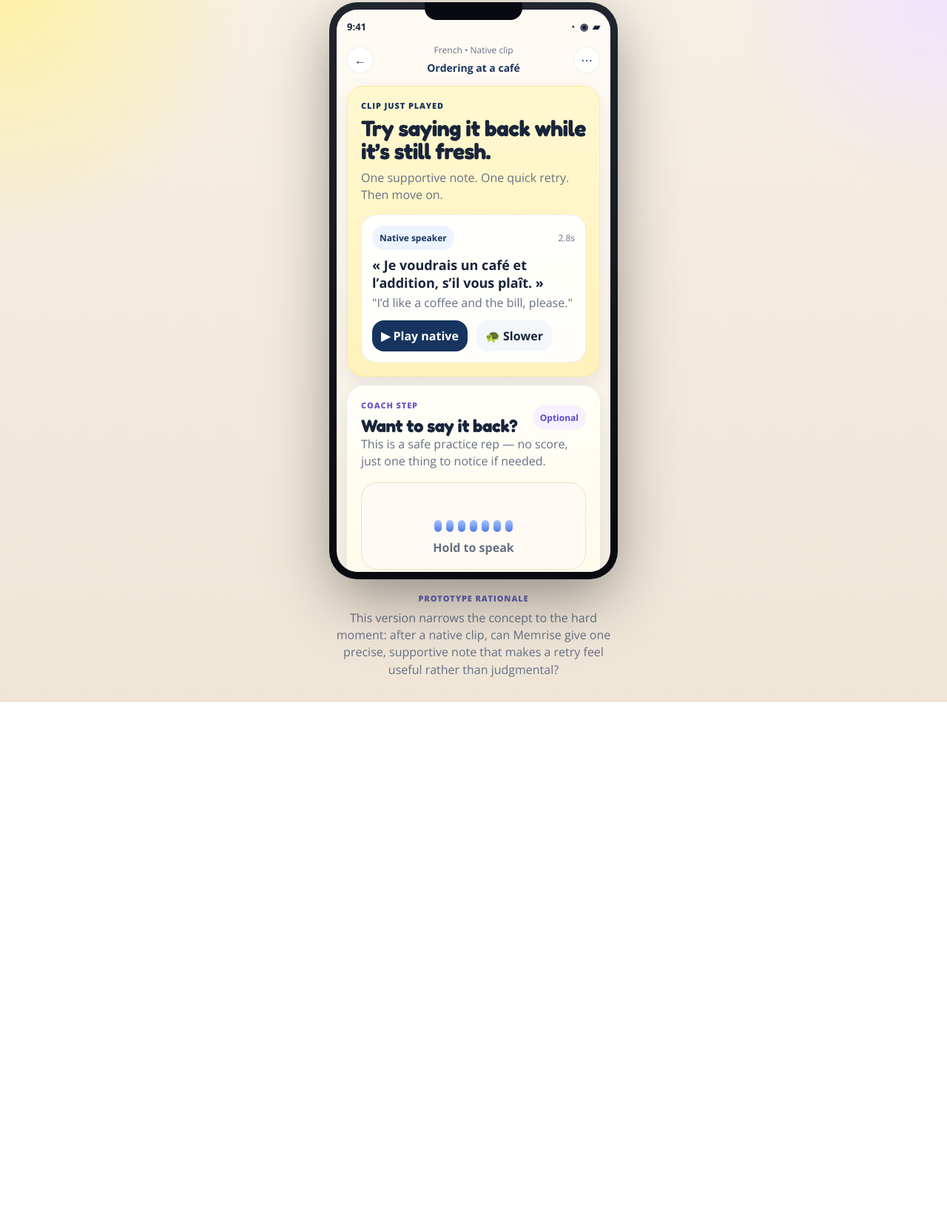
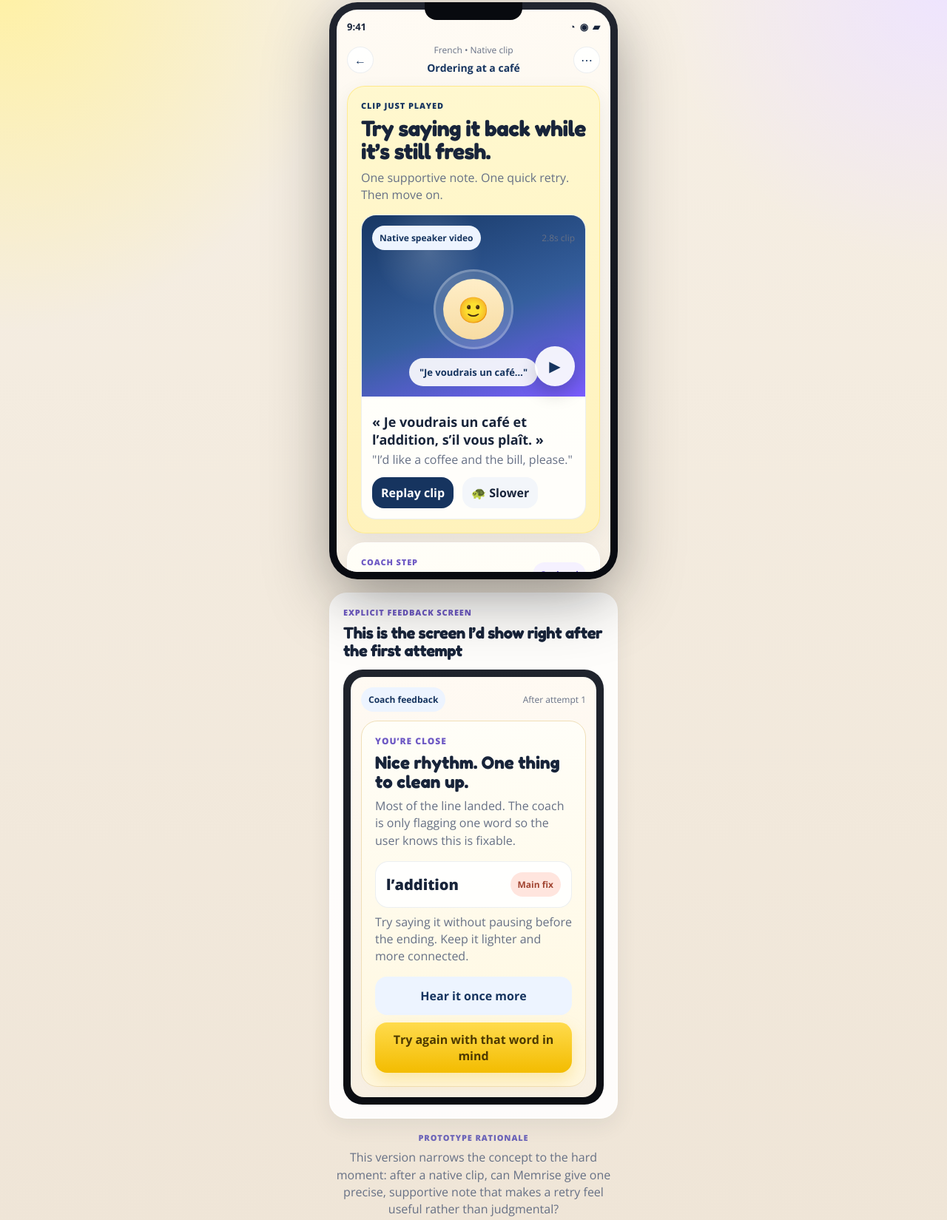
Before and after one commit to mbo-membo/prototype-2026-04-29-native-clip-coach-replay-loop, a plain HTML site: page index.html in a window 1280 px wide. Shown: the part 21-1670 px from the top of the page at 74% size. Before the commit the page ends 970 px from the top, so only its background shows below. Drawn offline with nearby package versions, Linux system fonts and the light colour scheme.

Commit message:
Publish prototype-2026-04-29-native-clip-coach-replay-loop

```diff
--- a/index.html
+++ b/index.html
@@ -35,16 +35,27 @@
             <h1>Try saying it back while it’s still fresh.</h1>
             <p class="subcopy">One supportive note. One quick retry. Then move on.</p>
 
-            <article class="clip-card">
-              <div class="clip-meta">
-                <span class="pill active">Native speaker</span>
-                <span class="tiny-meta">2.8s</span>
+            <article class="video-card">
+              <div class="video-frame">
+                <div class="video-overlay">
+                  <span class="pill active">Native speaker video</span>
+                  <span class="tiny-meta">2.8s clip</span>
+                </div>
+                <div class="video-persona">
+                  <div class="avatar-ring">
+                    <div class="avatar-face">🙂</div>
+                  </div>
+                  <div class="caption-chip">"Je voudrais un café…"</div>
+                </div>
+                <button class="video-play" id="playNative" aria-label="Play native video">▶</button>
               </div>
-              <strong class="phrase">« Je voudrais un café et l’addition, s’il vous plaît. »</strong>
-              <p class="translation">"I’d like a coffee and the bill, please."</p>
-              <div class="button-row">
-                <button class="mini-btn dark" id="playNative">▶ Play native</button>
-                <button class="mini-btn" id="playSlow">🐢 Slower</button>
+              <div class="clip-support">
+                <strong class="phrase">« Je voudrais un café et l’addition, s’il vous plaît. »</strong>
+                <p class="translation">"I’d like a coffee and the bill, please."</p>
+                <div class="button-row">
+                  <button class="mini-btn dark">Replay clip</button>
+                  <button class="mini-btn" id="playSlow">🐢 Slower</button>
+                </div>
               </div>
             </article>
           </section>
@@ -112,6 +123,41 @@
       </div>
     </section>
 
+    <section class="feedback-preview">
+      <div class="preview-header">
+        <div>
+          <p class="eyebrow soft">Explicit feedback screen</p>
+          <h3>This is the screen I’d show right after the first attempt</h3>
+        </div>
+      </div>
+
+      <div class="preview-phone">
+        <div class="preview-screen">
+          <div class="preview-topbar">
+            <span class="pill active">Coach feedback</span>
+            <span class="tiny-meta">After attempt 1</span>
+          </div>
+
+          <div class="feedback-screen-card">
+            <p class="feedback-label">You’re close</p>
+            <h4>Nice rhythm. One thing to clean up.</h4>
+            <p class="feedback-body">Most of the line landed. The coach is only flagging one word so the user knows this is fixable.</p>
+
+            <div class="feedback-word-row">
+              <span class="feedback-word">l’addition</span>
+              <span class="feedback-tag">Main fix</span>
+            </div>
+            <p class="feedback-tip">Try saying it without pausing before the ending. Keep it lighter and more connected.</p>
+
+            <div class="feedback-actions">
+              <button class="cta secondary">Hear it once more</button>
+              <button class="cta primary">Try again with that word in mind</button>
+            </div>
+          </div>
+        </div>
+      </div>
+    </section>
+
     <section class="notes">
       <p class="caption-kicker">Prototype rationale</p>
       <p class="caption-text">This version narrows the concept to the hard moment: after a native clip, can Memrise give one precise, supportive note that makes a retry feel useful rather than judgmental?</p>
--- a/prototype.json
+++ b/prototype.json
@@ -1,7 +1,7 @@
 {
   "slug": "prototype-2026-04-29-native-clip-coach-replay-loop",
   "createdAt": "2026-04-29T14:50:58.408Z",
-  "updatedAt": "2026-04-29T14:50:58.408Z",
+  "updatedAt": "2026-04-29T14:57:17.107Z",
   "topic": "native-clip-coach-replay-loop",
   "source": "channel-rerun-2026-04-29-selected-experiment",
   "strongestJob": "Build real speaking confidence for real life",
@@ -11,5 +11,6 @@
   "pagesUrl": "https://mbo-membo.github.io/prototype-2026-04-29-native-clip-coach-replay-loop/",
   "localPath": "prototypes/prototype-2026-04-29-native-clip-coach-replay-loop",
   "mode": "new",
-  "published": false
+  "published": true,
+  "repoUrl": "https://github.com/mbo-membo/prototype-2026-04-29-native-clip-coach-replay-loop"
 }
--- a/styles.css
+++ b/styles.css
@@ -166,11 +166,73 @@ h3 {
   color: var(--muted);
   line-height: 1.45;
 }
-.clip-card {
+.video-card {
   margin-top: 14px;
   background: rgba(255,255,255,0.92);
   border: 1px solid rgba(22,52,95,0.08);
   border-radius: 20px;
+  overflow: hidden;
+}
+.video-frame {
+  position: relative;
+  min-height: 220px;
+  padding: 14px;
+  background:
+    radial-gradient(circle at 30% 20%, rgba(255,255,255,0.18), transparent 25%),
+    linear-gradient(160deg, #173764 0%, #355f9e 55%, #7b5cff 100%);
+}
+.video-overlay {
+  display: flex;
+  align-items: center;
+  justify-content: space-between;
+  gap: 12px;
+}
+.video-persona {
+  display: grid;
+  justify-items: center;
+  gap: 12px;
+  padding-top: 26px;
+}
+.avatar-ring {
+  width: 108px;
+  height: 108px;
+  border-radius: 50%;
+  display: grid;
+  place-items: center;
+  background: rgba(255,255,255,0.16);
+  border: 3px solid rgba(255,255,255,0.22);
+}
+.avatar-face {
+  width: 82px;
+  height: 82px;
+  border-radius: 50%;
+  display: grid;
+  place-items: center;
+  font-size: 34px;
+  background: linear-gradient(180deg, #ffeec8 0%, #f7dca3 100%);
+}
+.caption-chip {
+  padding: 10px 14px;
+  border-radius: 999px;
+  background: rgba(255,255,255,0.9);
+  color: var(--navy);
+  font-weight: 700;
+  font-size: 13px;
+}
+.video-play {
+  position: absolute;
+  right: 14px;
+  bottom: 14px;
+  width: 54px;
+  height: 54px;
+  border: none;
+  border-radius: 50%;
+  background: rgba(255,255,255,0.92);
+  color: var(--navy);
+  font-size: 20px;
+  box-shadow: 0 10px 24px rgba(0,0,0,0.18);
+}
+.clip-support {
   padding: 14px;
 }
 .pill,
@@ -333,6 +395,87 @@ h3 {
   color: var(--ink);
   font-weight: 700;
 }
+.feedback-preview {
+  width: min(100vw - 32px, 390px);
+  background: rgba(255,255,255,0.88);
+  border: 1px solid rgba(255,255,255,0.9);
+  box-shadow: 0 10px 28px rgba(42,49,69,0.08);
+  border-radius: 24px;
+  padding: 18px;
+}
+.preview-phone {
+  margin-top: 14px;
+  border-radius: 26px;
+  padding: 10px;
+  background: linear-gradient(180deg, #20242d 0%, #0b0d12 100%);
+}
+.preview-screen {
+  border-radius: 18px;
+  padding: 14px;
+  background: linear-gradient(180deg, #fffaf3 0%, #f7efe2 100%);
+}
+.preview-topbar {
+  display: flex;
+  align-items: center;
+  justify-content: space-between;
+  gap: 12px;
+  margin-bottom: 12px;
+}
+.feedback-screen-card {
+  border-radius: 22px;
+  padding: 18px;
+  background: linear-gradient(180deg, #fffef8 0%, #fff7de 100%);
+  border: 1px solid #f0dfb8;
+}
+.feedback-label {
+  margin: 0 0 8px;
+  color: #6e59c4;
+  font-size: 12px;
+  font-weight: 800;
+  text-transform: uppercase;
+  letter-spacing: .08em;
+}
+.feedback-screen-card h4 {
+  margin: 0 0 8px;
+  font-family: "Fredoka", "Open Sans", system-ui, sans-serif;
+  font-size: 24px;
+  line-height: 1.08;
+}
+.feedback-body,
+.feedback-tip {
+  margin: 0;
+  color: var(--muted);
+  line-height: 1.45;
+}
+.feedback-word-row {
+  display: flex;
+  align-items: center;
+  justify-content: space-between;
+  gap: 12px;
+  margin: 16px 0 8px;
+  padding: 14px;
+  border-radius: 18px;
+  background: rgba(255,255,255,0.9);
+  border: 1px solid rgba(22,52,95,0.08);
+}
+.feedback-word {
+  font-size: 20px;
+  font-weight: 800;
+  color: var(--ink);
+}
+.feedback-tag {
+  border-radius: 999px;
+  padding: 8px 10px;
+  background: var(--danger-bg);
+  color: var(--danger-ink);
+  font-size: 12px;
+  font-weight: 700;
+}
+.feedback-actions {
+  display: grid;
+  gap: 10px;
+  margin-top: 16px;
+}
 .notes {
   width: min(100vw - 32px, 390px);
   text-align: center;
```
